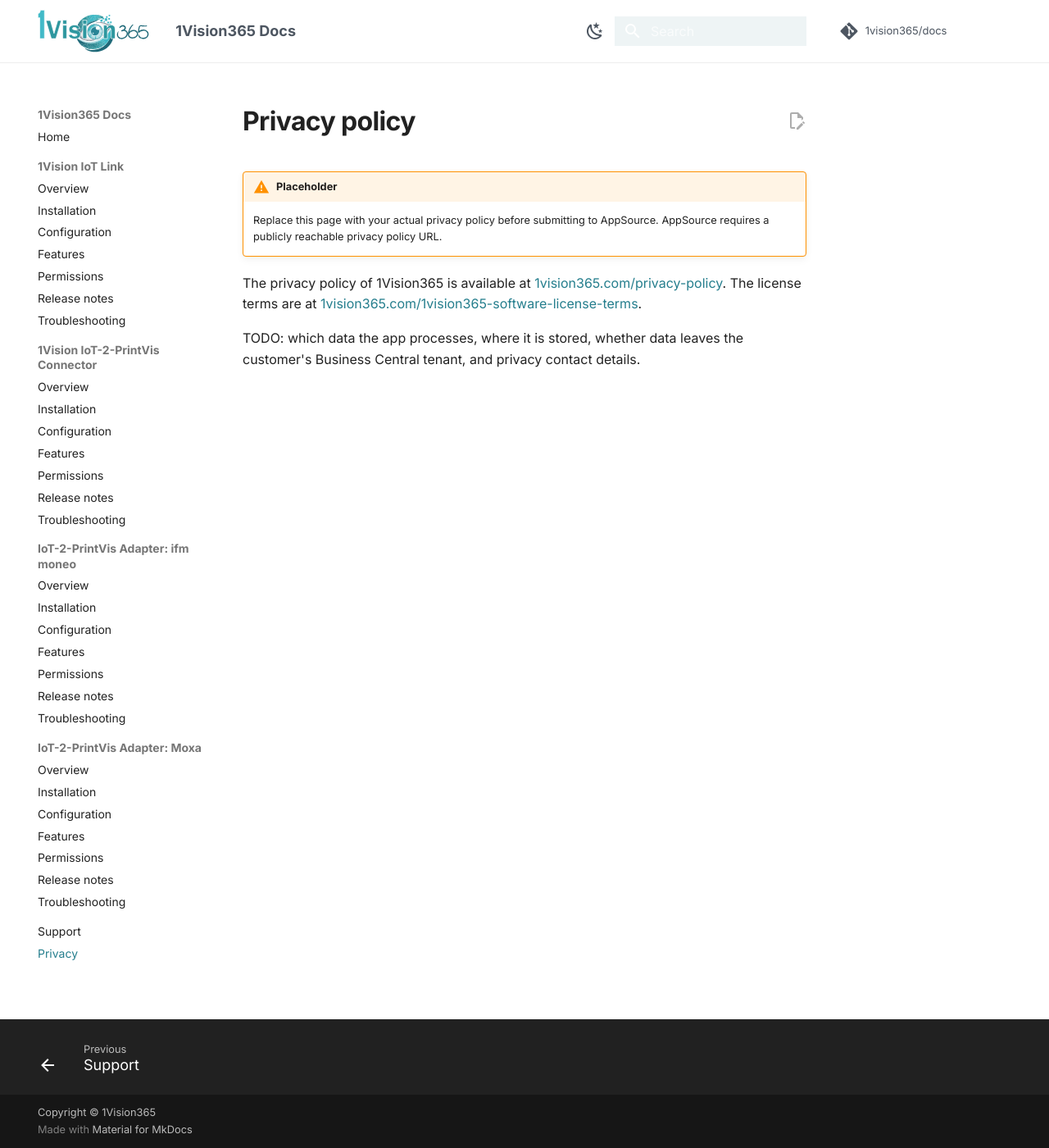
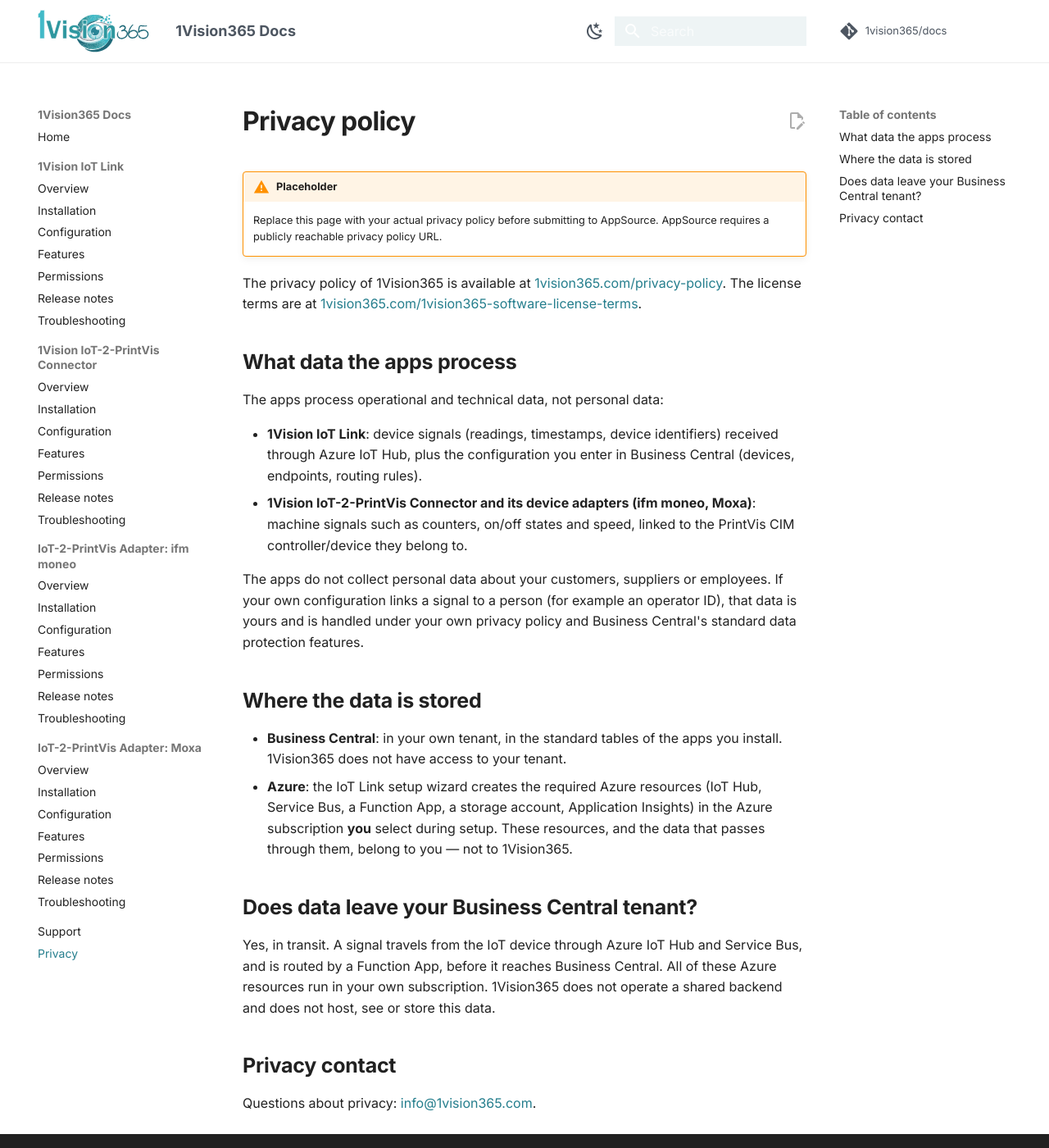
Before and after one commit to 1vision365/docs, an MkDocs documentation site: the page built from docs/privacy.md, in a window 1280 px wide and 1400 px high. Shown: the whole window at 82% size. Built offline with MkDocs 1.6.1 and Material for MkDocs 9.7.7, drawn with Linux system fonts in a browser that asks for light colours; comment, search, counter and statistics services are not loaded.

Commit message:
docs: resolve privacy.md TODO (data processed, storage, tenant boundary, contact)

```diff
--- a/docs/privacy.md
+++ b/docs/privacy.md
@@ -8,4 +8,24 @@ support_agent: false
 
 The privacy policy of 1Vision365 is available at [1vision365.com/privacy-policy](https://1vision365.com/privacy-policy/). The license terms are at [1vision365.com/1vision365-software-license-terms](https://1vision365.com/1vision365-software-license-terms/).
 
-TODO: which data the app processes, where it is stored, whether data leaves the customer's Business Central tenant, and privacy contact details.
+## What data the apps process
+
+The apps process operational and technical data, not personal data:
+
+- **1Vision IoT Link**: device signals (readings, timestamps, device identifiers) received through Azure IoT Hub, plus the configuration you enter in Business Central (devices, endpoints, routing rules).
+- **1Vision IoT-2-PrintVis Connector and its device adapters (ifm moneo, Moxa)**: machine signals such as counters, on/off states and speed, linked to the PrintVis CIM controller/device they belong to.
+
+The apps do not collect personal data about your customers, suppliers or employees. If your own configuration links a signal to a person (for example an operator ID), that data is yours and is handled under your own privacy policy and Business Central's standard data protection features.
+
+## Where the data is stored
+
+- **Business Central**: in your own tenant, in the standard tables of the apps you install. 1Vision365 does not have access to your tenant.
+- **Azure**: the IoT Link setup wizard creates the required Azure resources (IoT Hub, Service Bus, a Function App, a storage account, Application Insights) in the Azure subscription **you** select during setup. These resources, and the data that passes through them, belong to you — not to 1Vision365.
+
+## Does data leave your Business Central tenant?
+
+Yes, in transit. A signal travels from the IoT device through Azure IoT Hub and Service Bus, and is routed by a Function App, before it reaches Business Central. All of these Azure resources run in your own subscription. 1Vision365 does not operate a shared backend and does not host, see or store this data.
+
+## Privacy contact
+
+Questions about privacy: [info@1vision365.com](mailto:info@1vision365.com).
```
